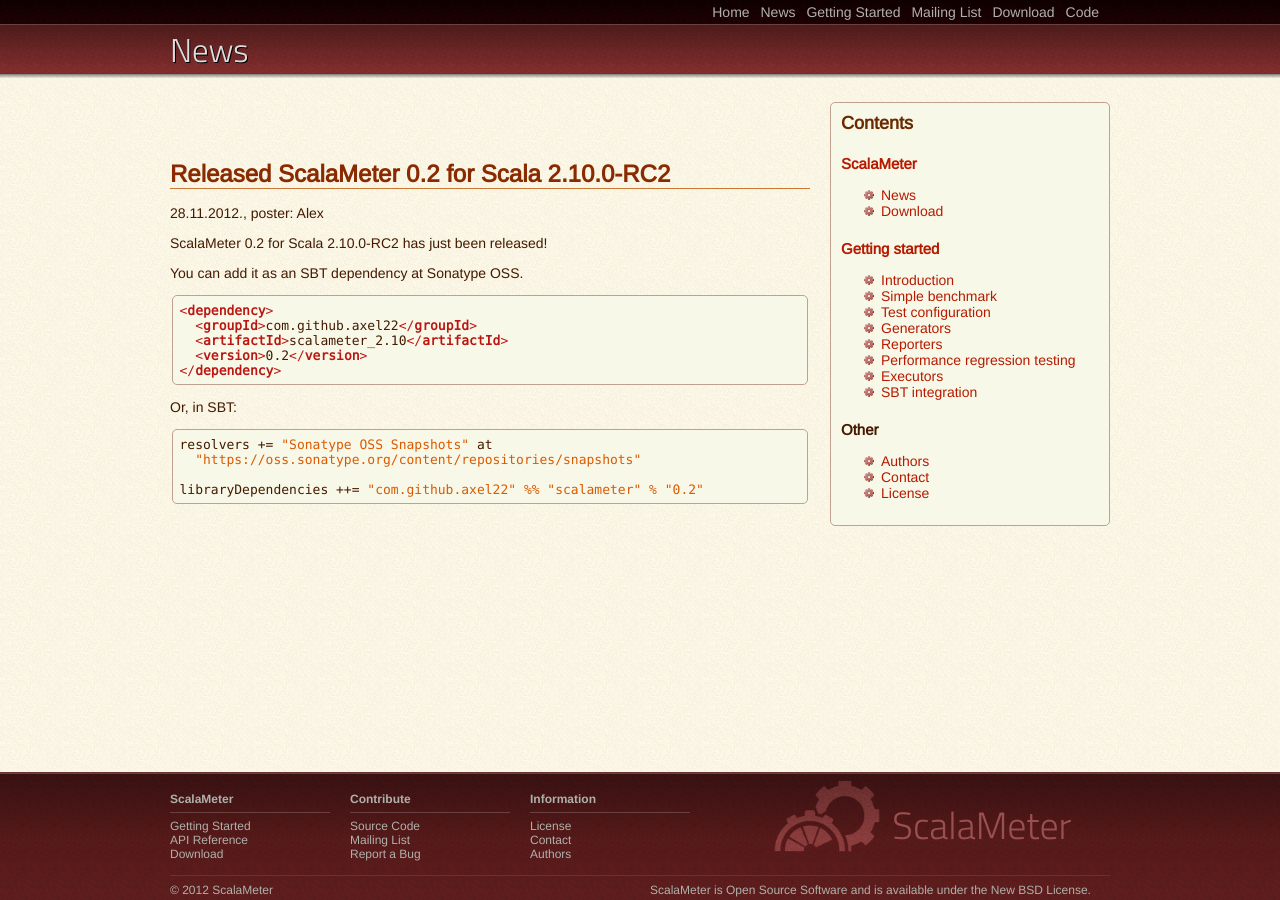
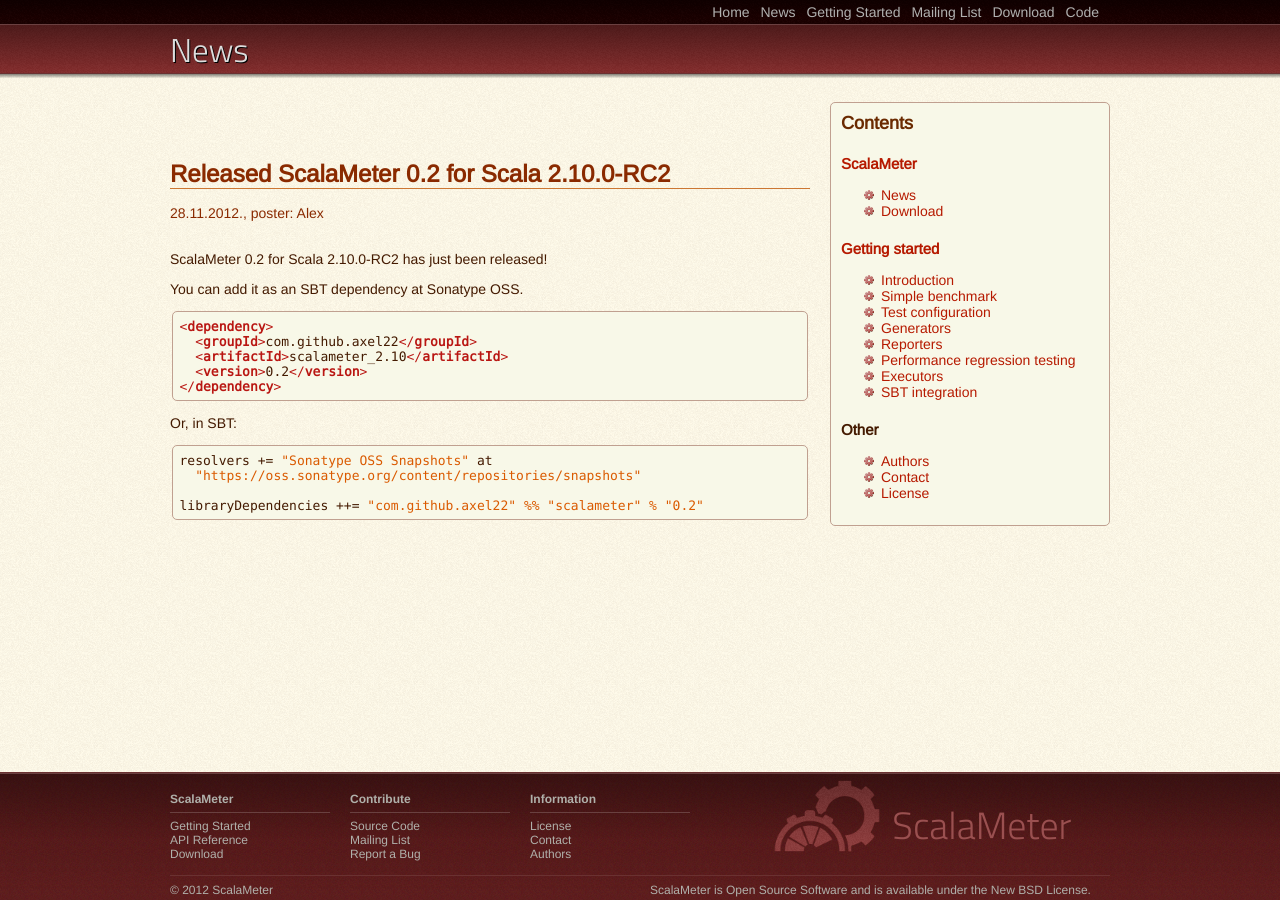
Before and after one commit to scalameter/scalameter, a Jekyll site: the page built from home/news.md, in a window 1280 px wide. Built offline with Jekyll 4.4.1, drawn with Linux system fonts in a browser that asks for light colours.

Commit message:
Minor fixes.

```diff
--- a/home/news.md
+++ b/home/news.md
@@ -16,9 +16,10 @@
       {{ post.title }}
     </h1>
   </a>
-  <div>
+  <div class="newsinfo">
     {{ post.date | date: "%d.%m.%Y." }}, poster: {{ post.poster }}
   </div>
+  <br/>
   {{ post.content }}
   {% endfor %}
 </div>
--- a/resources/css/scalameter.css
+++ b/resources/css/scalameter.css
@@ -350,6 +350,10 @@
   color: #f67a00;
 }
 
+div.newsinfo {
+  color: #8a2a00;
+}
+
 div.toc span {
   padding-top: 10px;
   font-size: 18px;
```
Also changed, not shown: _posts/02-05-2013-release_0_4_M1.md (+1 -1 lines).
